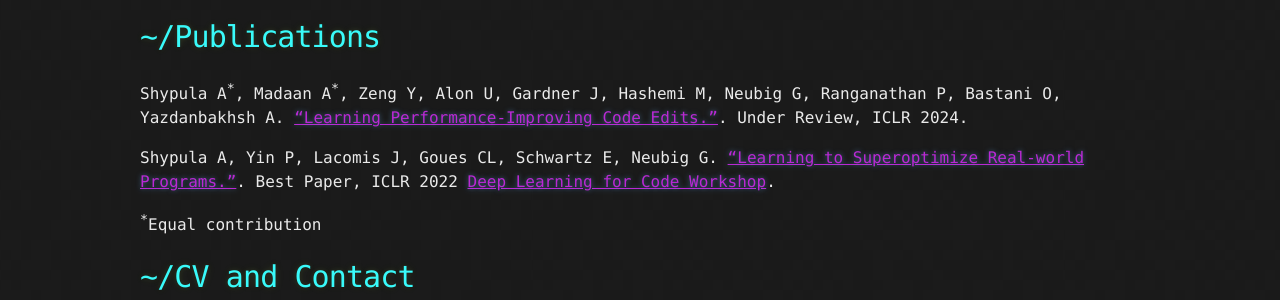
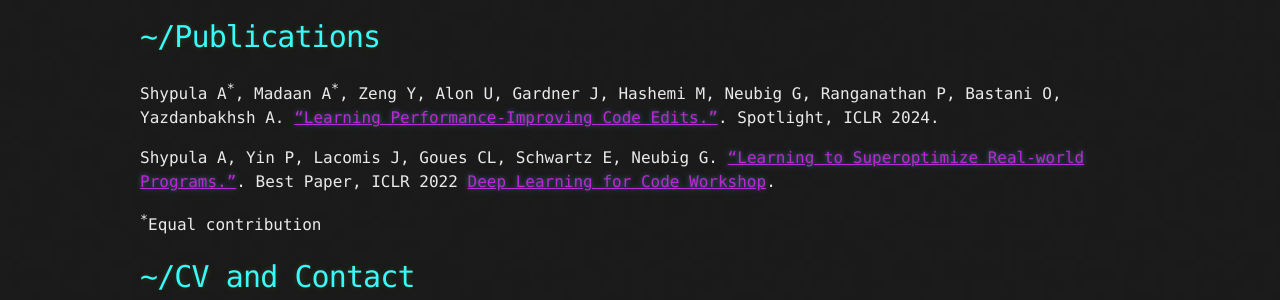
Before and after one commit to AlexShypula/AlexShypula.github.io, a Jekyll site: the page built from index.md, in a window 1280 px wide. Shown: the part 663-963 px from the top of the page. Built offline with Jekyll 4.4.1, drawn with Linux system fonts in a browser that asks for light colours.

Commit message:
Update index.md

```diff
--- a/index.md
+++ b/index.md
@@ -15,7 +15,7 @@ I'm currently a second year PhD student at the University of Pennsylvania where
 
 # \~/Publications
 
-Shypula A<sup>*</sup>, Madaan A<sup>*</sup>, Zeng Y, Alon U, Gardner J, Hashemi M, Neubig G, Ranganathan P, Bastani O, Yazdanbakhsh A. ["Learning Performance-Improving Code Edits."](https://openreview.net/forum?id=ix7rLVHXyY). Under Review, ICLR 2024.
+Shypula A<sup>*</sup>, Madaan A<sup>*</sup>, Zeng Y, Alon U, Gardner J, Hashemi M, Neubig G, Ranganathan P, Bastani O, Yazdanbakhsh A. ["Learning Performance-Improving Code Edits."](https://openreview.net/forum?id=ix7rLVHXyY). Spotlight, ICLR 2024.
 
 Shypula A, Yin P, Lacomis J, Goues CL, Schwartz E, Neubig G. ["Learning to Superoptimize Real-world Programs."](https://arxiv.org/abs/2109.13498). Best Paper, ICLR 2022 [Deep Learning for Code Workshop](https://dl4c.github.io/).
 
```
